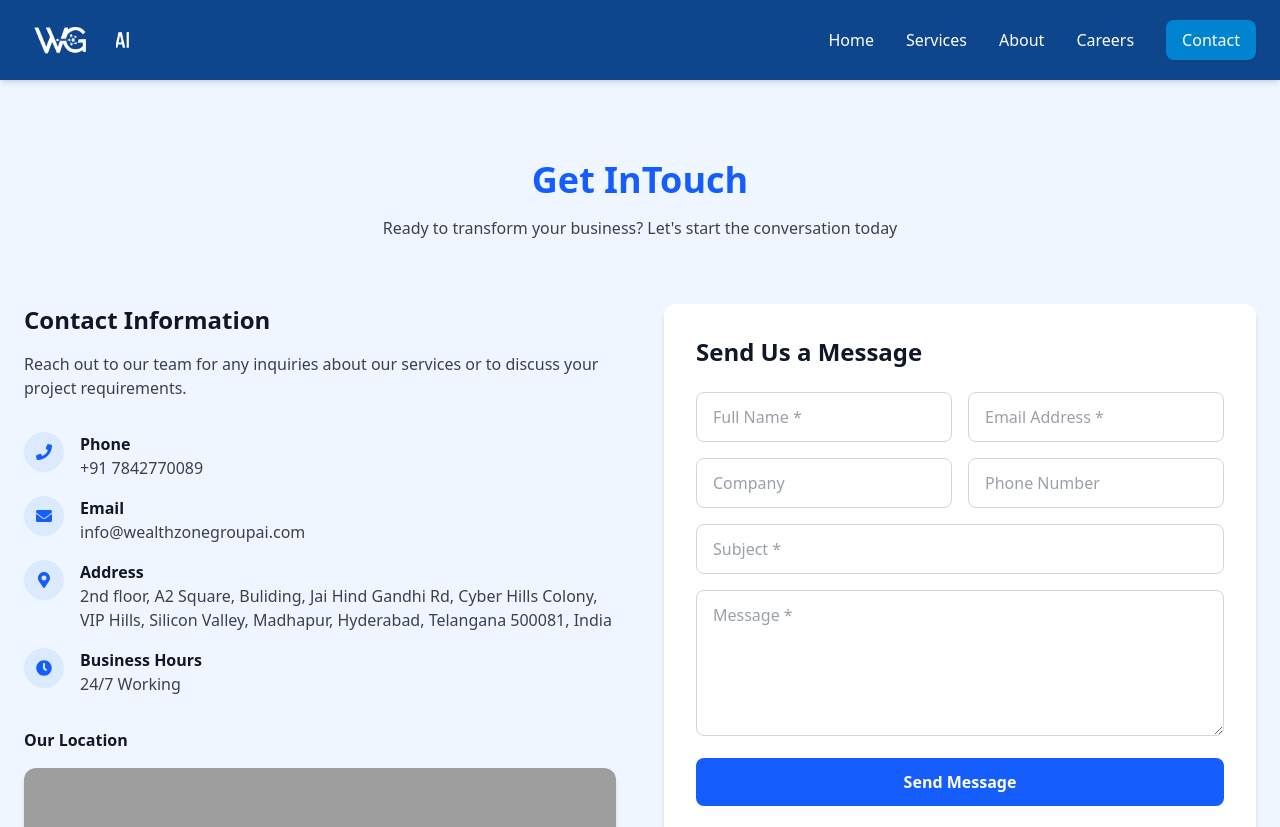
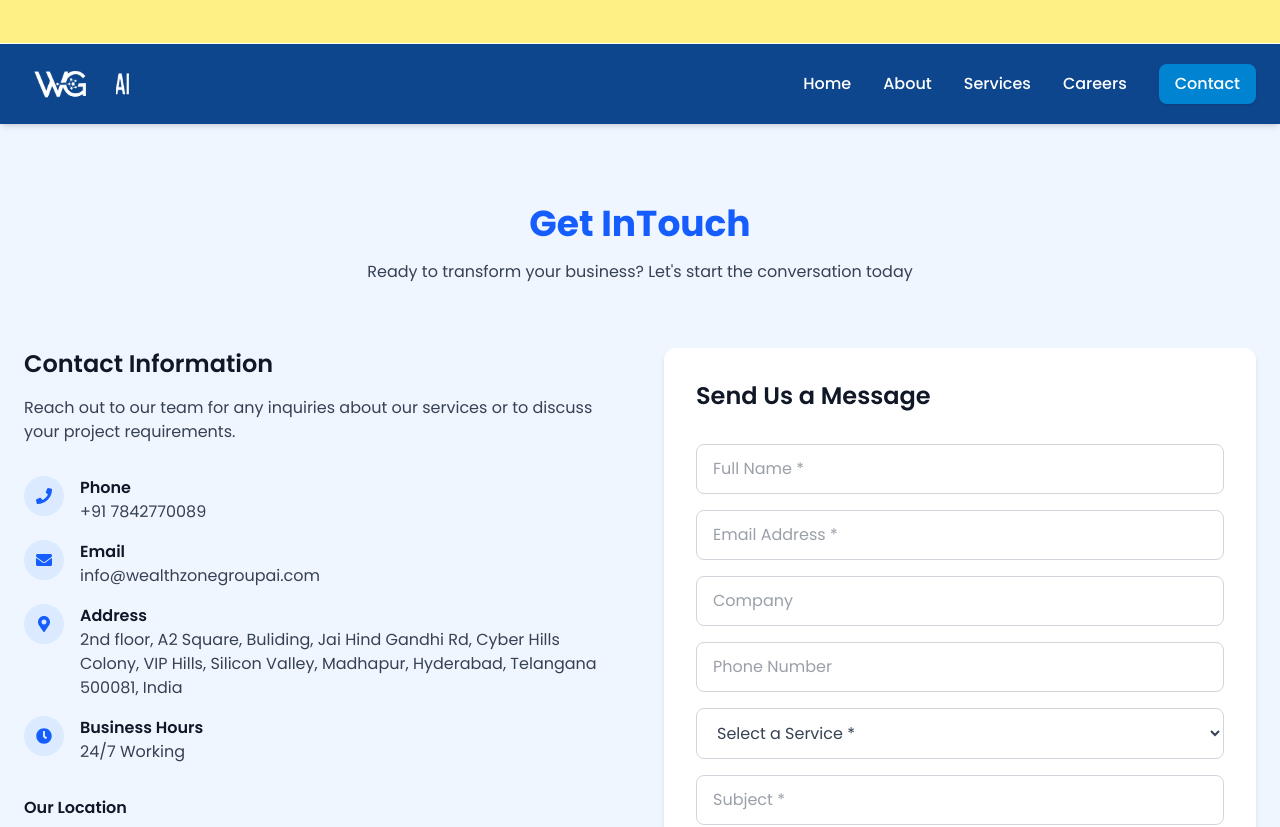
Before and after one commit to Raviteja018/Wealth-Zone-AI, a React (Vite) app: page /contact in a window 1280 px wide. Shown: the top 827 px of the page. Built offline with nearby package versions, Linux system fonts and the light colour scheme; grey boxes are pictures that could not be loaded; the HTML template or start-up script is replaced by a standard one.

Commit message:
added scrolling bar

```diff
--- a/src/App.css
+++ b/src/App.css
@@ -0,0 +1,4 @@
+body{
+    margin:0;
+    border: 0;
+}
--- a/src/App.jsx
+++ b/src/App.jsx
@@ -14,11 +14,18 @@ import Careers from "./components/Careers";
 import ScrollToTop from "./components/ScrollToTop";
 
 function App() {
-
   return (
     <>
+      <marquee className="bg-yellow-200 text-[#692315] px-4 py-2 text-lg font-medium mt-[-1px] mb-[-6px]">
+
+        !!!---Oyster Technologies Company to be Established in 2006. .---!!!
+        !!!--- Congratulations Oyster Technologies successfully completed 20
+        years”.---!!! Oyster Technologies is one of the fastest growing and most
+        successful Information Technology Consulting and Software development
+        firms.
+      </marquee>
       <Navbar />
-      <ScrollToTop/>
+      <ScrollToTop />
       <Routes>
         <Route
           path="/"
@@ -27,14 +34,14 @@ function App() {
               <Hero />
               <WhyChooseUs />
               <Services />
-              <CallToAction/>
+              <CallToAction />
             </>
           }
         />
-        <Route path="/services" element={<OurServices/>}/>
-        <Route path="/products" element={<OurProducts/>}/>
-        <Route path="/contact" element={<ContactUs/>}/>
-        <Route path="/careers" element={<Careers/>}/>
+        <Route path="/services" element={<OurServices />} />
+        <Route path="/products" element={<OurProducts />} />
+        <Route path="/contact" element={<ContactUs />} />
+        <Route path="/careers" element={<Careers />} />
       </Routes>
       <Footer />
     </>
--- a/src/components/CallToAction.jsx
+++ b/src/components/CallToAction.jsx
@@ -1,7 +1,13 @@
 import React from "react";
 import { motion } from "framer-motion";
+import { useNavigate } from "react-router-dom";
+
 
 export default function CallToAction() {
+  const navigate = useNavigate()
+  const handleClick = () => {
+    navigate('/contact')
+  }
   return (
     <section className="py-20 bg-blue-50 text-center">
       <motion.div
@@ -21,6 +27,7 @@ export default function CallToAction() {
           whileHover={{ scale: 1.05 }}
           whileTap={{ scale: 0.95 }}
           className="bg-blue-600 text-white font-semibold px-8 py-4 rounded-xl shadow-md hover:bg-blue-700 transition-all duration-300"
+          onClick={handleClick}
         >
           Start Your Journey &rarr;
         </motion.button>
--- a/src/components/ContactUs.jsx
+++ b/src/components/ContactUs.jsx
@@ -1,7 +1,21 @@
-import React from "react";
+import React, { useState } from "react";
 import { FaPhone, FaEnvelope, FaMapMarkerAlt, FaClock } from "react-icons/fa";
 
 export default function ContactUs() {
+  const services = [
+    "Data Analytics",
+    "Software Development",
+    "IT Consulting",
+    "Cloud Services",
+    "Software Testing",
+    "AI Agents",
+    "BPO Services",
+    "Customer Support",
+    "Marketing Services",
+  ];
+
+  const [selectedService, setSelectedService] = useState("");
+
   return (
     <section className="bg-blue-50 min-h-screen py-20">
       {/* Heading */}
@@ -42,9 +56,7 @@ export default function ContactUs() {
               </div>
               <div>
                 <h4 className="font-semibold text-gray-900">Email</h4>
-                <p className="text-gray-700">
-                  info@wealthzonegroupai.com
-                </p>
+                <p className="text-gray-700">info@wealthzonegroupai.com</p>
               </div>
             </div>
 
@@ -91,12 +103,12 @@ export default function ContactUs() {
         </div>
 
 {/* Contact Form */}
-        <div className="bg-white rounded-xl shadow-md p-8">
-          <h3 className="text-2xl font-semibold text-gray-900 mb-6">
+<div className="bg-white rounded-xl shadow-md p-8 flex flex-col gap-4">
+  <h3 className="text-2xl font-semibold text-gray-900 mb-4">
     Send Us a Message
   </h3>
-          <form className="space-y-4">
-            <div className="grid grid-cols-1 md:grid-cols-2 gap-4">
+  <form className="flex flex-col gap-4">
+    <div className="grid grid-cols-1 gap-4">
       <input
         type="text"
         placeholder="Full Name *"
@@ -109,7 +121,7 @@ export default function ContactUs() {
       />
     </div>
 
-            <div className="grid grid-cols-1 md:grid-cols-2 gap-4">
+    <div className="grid grid-cols-1  gap-4">
       <input
         type="text"
         placeholder="Company"
@@ -122,6 +134,20 @@ export default function ContactUs() {
       />
     </div>
 
+    {/* Service Dropdown */}
+    <select
+      value={selectedService}
+      onChange={(e) => setSelectedService(e.target.value)}
+      className="w-full px-4 py-3 border border-gray-300 rounded-lg text-gray-700 focus:outline-none focus:ring-2 focus:ring-blue-300"
+    >
+      <option value="">Select a Service *</option>
+      {services.map((service, idx) => (
+        <option key={idx} value={service}>
+          {service}
+        </option>
+      ))}
+    </select>
+
     <input
       type="text"
       placeholder="Subject *"
@@ -131,7 +157,7 @@ export default function ContactUs() {
     <textarea
       placeholder="Message *"
       rows="5"
-              className="w-full px-4 py-3 border border-gray-300 rounded-lg text-gray-700 focus:outline-none focus:ring-2 focus:ring-blue-300"
+      className="w-full px-4 py-3 border border-gray-300 rounded-lg text-gray-700 focus:outline-none focus:ring-2 focus:ring-blue-300 resize-none"
     ></textarea>
 
     <button
@@ -142,6 +168,7 @@ export default function ContactUs() {
     </button>
   </form>
 </div>
+
       </div>
     </section>
   );
--- a/src/components/Footer.jsx
+++ b/src/components/Footer.jsx
@@ -19,6 +19,27 @@ export default function Footer() {
         viewport={{ once: true }}
         transition={{ duration: 0.8 }}
       >
+      <div className="flex flex-col items-start">
+          <img src={logo} alt="Cr" className="w-26 mb-4" />
+          <p className="text-blue-900 text-sm leading-relaxed">
+            Leading Technology Solutions <br /> provider delivering innovative{" "}
+            <br /> IT and business services worldwide.
+          </p>
+          <div className="flex space-x-4 mt-4 text-blue-900 text-xl">
+            <a href="#" className="hover:text-blue transition-colors">
+              <FaFacebookF />
+            </a>
+            <a href="#" className="hover:text-blue transition-colors">
+              <FaTwitter />
+            </a>
+            <a href="#" className="hover:text-blue transition-colors">
+              <FaLinkedinIn />
+            </a>
+            <a href="#" className="hover:text-blue transition-colors">
+              <FaInstagram />
+            </a>
+          </div>
+        </div>
         {/* Quick Links */}
         <div>
           <h4 className="text-blue-900 font-semibold mb-4 text-lg">
@@ -93,32 +114,12 @@ export default function Footer() {
         </div>
 
         {/* Logo & About */}
-        <div className="flex flex-col items-start">
-          <img src={logo} alt="Cr" className="w-26 mb-4" />
-          <p className="text-blue-900 text-sm leading-relaxed">
-            Leading technology solutions <br /> provider delivering innovative{" "}
-            <br /> IT and business services worldwide.
-          </p>
-          <div className="flex space-x-4 mt-4 text-blue-900 text-xl">
-            <a href="#" className="hover:text-blue transition-colors">
-              <FaFacebookF />
-            </a>
-            <a href="#" className="hover:text-blue transition-colors">
-              <FaTwitter />
-            </a>
-            <a href="#" className="hover:text-blue transition-colors">
-              <FaLinkedinIn />
-            </a>
-            <a href="#" className="hover:text-blue transition-colors">
-              <FaInstagram />
-            </a>
-          </div>
-        </div>
+
       </motion.div>
 
       {/* Copyright */}
       <div className="border-t border-gray-700 text-center py-6 text-gray-500 text-xs">
-        © {new Date().getFullYear()} Wealth Zone Group AI. All rights reserved.
+        © 2006 Wealth Zone Group AI. All rights reserved.
       </div>
     </footer>
   );
--- a/src/components/Navbar.jsx
+++ b/src/components/Navbar.jsx
@@ -37,7 +37,7 @@ export default function AIWebxNavbar() {
                 }}
               >
                 <span>
-                  <img src={logoText} alt="logo text" />
+                  <img src={logoText} className="h-42" alt="logo text" />
                 </span>
               </motion.div>
             </div>
@@ -48,8 +48,10 @@ export default function AIWebxNavbar() {
             <a href="/" className="hover:text-sky-600 transition">
               Home
             </a>
+            <a href="/about" className="hover:text-sky-600 transition">
+              About
+            </a>
 
-            {/* Services with dropdown */}
             {/* Services with dropdown */}
             <div className="group relative">
               <a
@@ -78,9 +80,7 @@ export default function AIWebxNavbar() {
               </div>
             </div>
 
-            <a href="/about" className="hover:text-sky-600 transition">
-              About
-            </a>
+
             <a href="/careers" className="hover:text-sky-600 transition">
               Careers
             </a>
@@ -112,6 +112,9 @@ export default function AIWebxNavbar() {
           <a href="/" className="block px-4 py-2 hover:bg-sky-100">
             Home
           </a>
+          <a href="/about" className="block px-4 py-2 hover:bg-sky-100">
+            About
+          </a>
           <div className="border-t">
             <p className="px-4 py-2 font-medium text-gray-600">Services</p>
             <ul>
@@ -129,9 +132,7 @@ export default function AIWebxNavbar() {
               ))}
             </ul>
           </div>
-          <a href="/about" className="block px-4 py-2 hover:bg-sky-100">
-            About
-          </a>
+
           <a href="/careers" className="block px-4 py-2 hover:bg-sky-100">
             Careers
           </a>
--- a/src/index.css
+++ b/src/index.css
@@ -1 +1,14 @@
+@import url('https://fonts.googleapis.com/css2?family=Poppins:wght@300;400;500;600;700&display=swap');
+
 @import "tailwindcss";
+
+body{
+    margin:0;
+    border: 0;
+}
+
+@layer base {
+  html {
+    font-family: 'Poppins', system-ui, sans-serif;
+  }
+}
```
Lines whose indentation alone changed are shown as unchanged.
